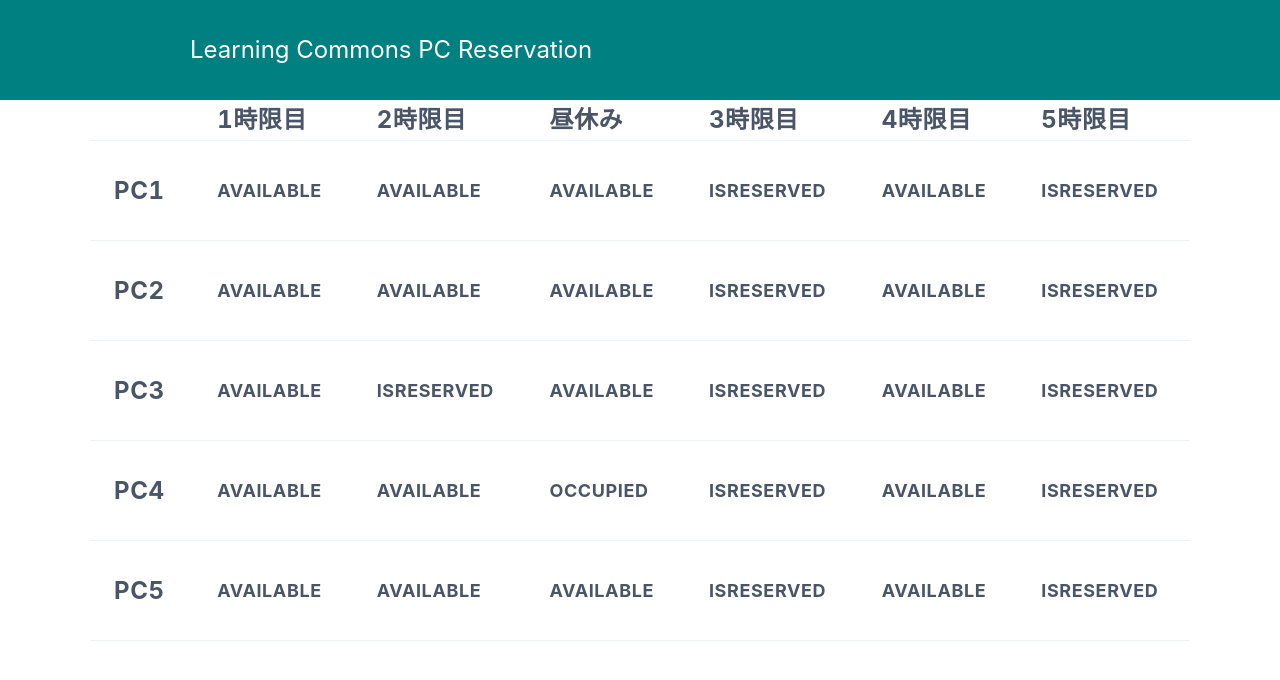
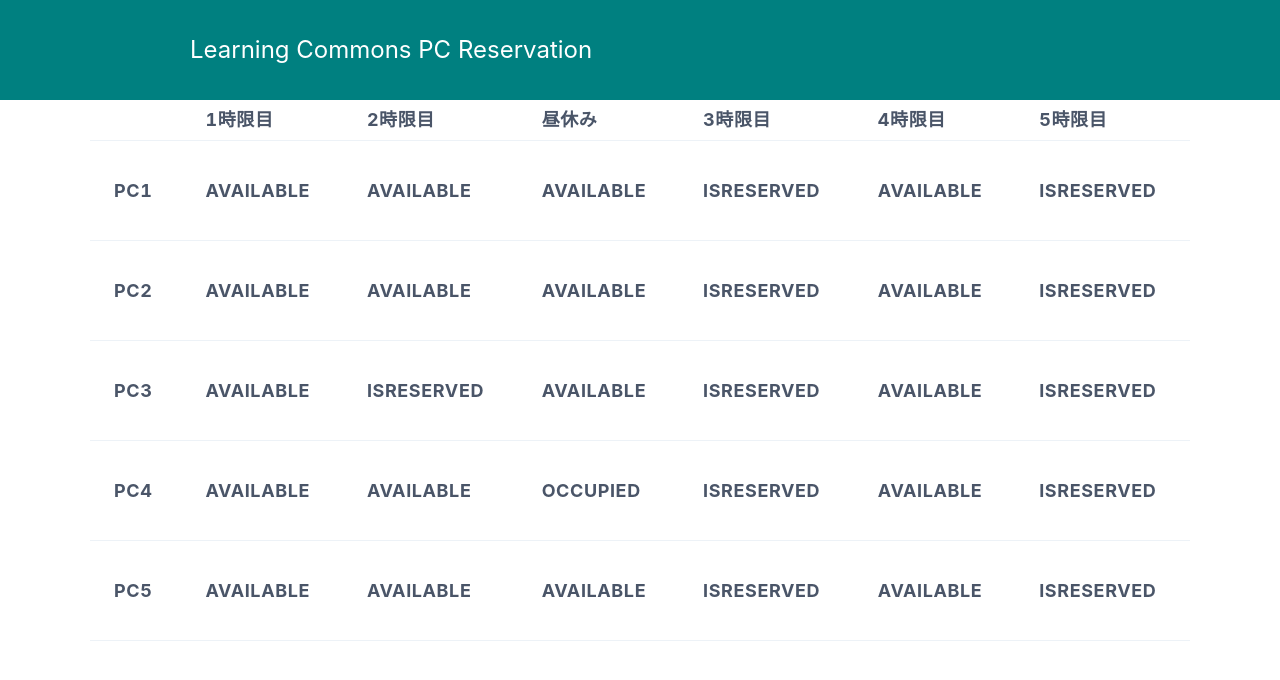
Before and after one commit to Yuta123456/reservation-pc-seat, a Next.js app: page / in a window 1280 px wide. Shown: the top 680 px of the page. Built offline with nearby package versions, Linux system fonts and the light colour scheme.

Commit message:
SmartPhone用のHeaderとTableを作成

```diff
--- a/src/Hooks/isPc.tsx
+++ b/src/Hooks/isPc.tsx
@@ -1,3 +1,4 @@
+"use client";
 import { useEffect, useState } from "react";
 
 export const useIsPc = () => {
--- a/src/app/page.tsx
+++ b/src/app/page.tsx
@@ -8,11 +8,8 @@ export default function Home() {
   const [isOpenReservationForm, setIsOpenReservationForm] = useState(false);
   const [seat, setSeat] = useState("0");
   const [period, setPeriod] = useState("0");
-  const isPc = useIsPc();
   return (
     <main>
-      {isPc ? (
-        <Box minW={"900px"} maxW={"1100px"} margin="auto">
       <ReservationTable
         onCellClick={(i, j) => {
           setIsOpenReservationForm(true);
@@ -20,10 +17,6 @@ export default function Home() {
           setPeriod(j);
         }}
       />
-        </Box>
-      ) : (
-        <div>smartPhone</div>
-      )}
 
       {isOpenReservationForm && (
         <ReservationForm
--- a/src/components/Header.tsx
+++ b/src/components/Header.tsx
@@ -1,6 +1,13 @@
+"use client";
+import { useIsPc } from "@/Hooks/isPc";
 import { Box, Text } from "../app/common/components";
 
 export const Header = () => {
+  const isPc = useIsPc();
+  return <>{isPc ? <PCHeader></PCHeader> : <SPHeader></SPHeader>}</>;
+};
+
+const PCHeader = () => {
   return (
     <Box
       bg="teal"
@@ -22,3 +29,27 @@ export const Header = () => {
     </Box>
   );
 };
+const SPHeader = () => {
+  return (
+    <Box
+      bg="teal"
+      w="100vw"
+      color="white"
+      h="50px"
+      alignItems="center"
+      display={"flex"}
+    >
+      <Box
+        maxW={"900px"}
+        w="100%"
+        margin={"auto"}
+        display={"flex"}
+        justifyContent="center"
+      >
+        <Text fontSize={"1rem"} fontFamily="fantasy">
+          Learning Commons PC 予約
+        </Text>
+      </Box>
+    </Box>
+  );
+};
--- a/src/components/reservation_table/ReservationTable.tsx
+++ b/src/components/reservation_table/ReservationTable.tsx
@@ -6,6 +6,7 @@ import {
   Th,
   Tbody,
   Text,
+  Box,
 } from "@/app/common/components";
 import { useIsPc } from "@/Hooks/isPc";
 import { reservationData } from "@/mockData/ReservationData";
@@ -17,29 +18,43 @@ type ReservationTableProps = {
 export const ReservationTable: FC<ReservationTableProps> = ({
   onCellClick,
 }) => {
+  const isPc = useIsPc();
   return (
+    <>
+      {isPc ? (
+        <PCReservationTable onCellClick={onCellClick} />
+      ) : (
+        <SPReservationTable onCellClick={onCellClick} />
+      )}
+    </>
+  );
+};
+
+const PCReservationTable: FC<ReservationTableProps> = ({ onCellClick }) => {
+  return (
+    <Box minW={"900px"} maxW={"1100px"} margin="auto">
       <TableContainer>
         <Table variant="simple">
           <Thead>
             <Tr>
               <Th></Th>
               <Th>
-              <Text fontSize={"1.5rem"}>1時限目</Text>
+                <Text fontSize={"1.5em"}>1時限目</Text>
               </Th>
               <Th>
-              <Text fontSize={"1.5rem"}>2時限目</Text>
+                <Text fontSize={"1.5em"}>2時限目</Text>
               </Th>
               <Th>
-              <Text fontSize={"1.5rem"}>昼休み</Text>
+                <Text fontSize={"1.5em"}>昼休み</Text>
               </Th>
               <Th>
-              <Text fontSize={"1.5rem"}>3時限目</Text>
+                <Text fontSize={"1.5em"}>3時限目</Text>
               </Th>
               <Th>
-              <Text fontSize={"1.5rem"}>4時限目</Text>
+                <Text fontSize={"1.5em"}>4時限目</Text>
               </Th>
               <Th>
-              <Text fontSize={"1.5rem"}>5時限目</Text>
+                <Text fontSize={"1.5em"}>5時限目</Text>
               </Th>
             </Tr>
           </Thead>
@@ -49,7 +64,7 @@ export const ReservationTable: FC<ReservationTableProps> = ({
                 <Tr key={index}>
                   <>
                     <Th>
-                    <Text fontSize={"1.5rem"}>PC{index + 1}</Text>
+                      <Text fontSize={"1.5em"}>PC{index + 1}</Text>
                     </Th>
                     {resForPeriod.map((resInfo, j) => {
                       return (
@@ -73,5 +88,66 @@ export const ReservationTable: FC<ReservationTableProps> = ({
           </Tbody>
         </Table>
       </TableContainer>
+    </Box>
   );
 };
+
+const SPReservationTable: FC<ReservationTableProps> = ({ onCellClick }) => {
+  return (
+    <Box maxW={"100vw"}>
+      <TableContainer>
+        <Table variant="simple">
+          <Thead>
+            <Tr>
+              <Th></Th>
+              <Th>
+                <Text>1時限目</Text>
+              </Th>
+              <Th>
+                <Text>2時限目</Text>
+              </Th>
+              <Th>
+                <Text>昼休み</Text>
+              </Th>
+              <Th>
+                <Text>3時限目</Text>
+              </Th>
+              <Th>
+                <Text>4時限目</Text>
+              </Th>
+              <Th>
+                <Text>5時限目</Text>
+              </Th>
+            </Tr>
+          </Thead>
+          <Tbody>
+            {reservationData.map((resForPeriod, index) => {
+              return (
+                <Tr key={index}>
+                  <>
+                    <Th>
+                      <Text>PC{index + 1}</Text>
+                    </Th>
+                    {resForPeriod.map((resInfo, j) => {
+                      return (
+                        <Th
+                          key={j}
+                          sx={{ height: "40px" }}
+                          onClick={() => {
+                            onCellClick(String(index), String(j));
+                          }}
+                        >
+                          <Text>{resInfo.reservationState}</Text>
+                        </Th>
+                      );
+                    })}
+                  </>
+                </Tr>
+              );
+            })}
+          </Tbody>
+        </Table>
+      </TableContainer>
+    </Box>
+  );
+};
```
Lines whose indentation alone changed are shown as unchanged.
